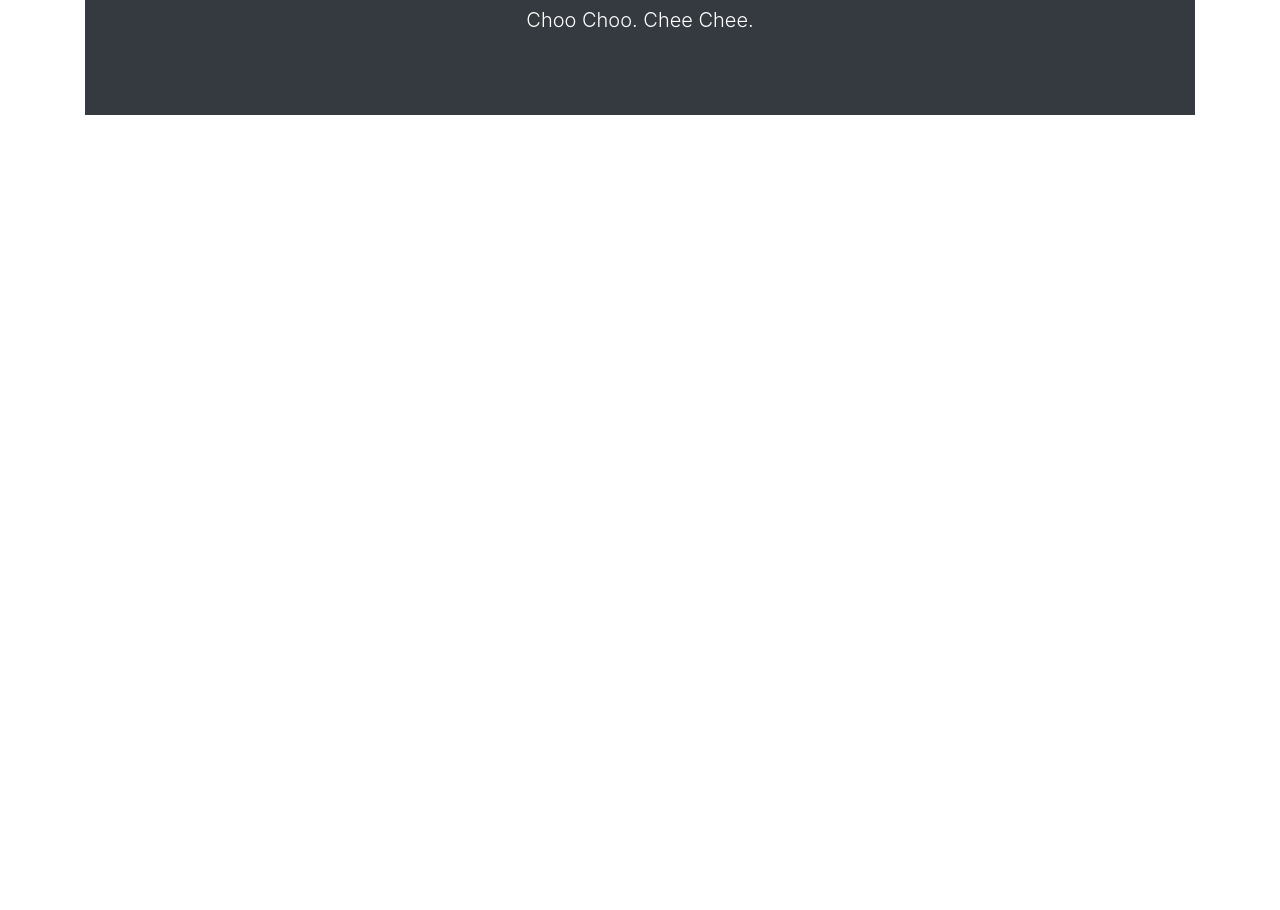
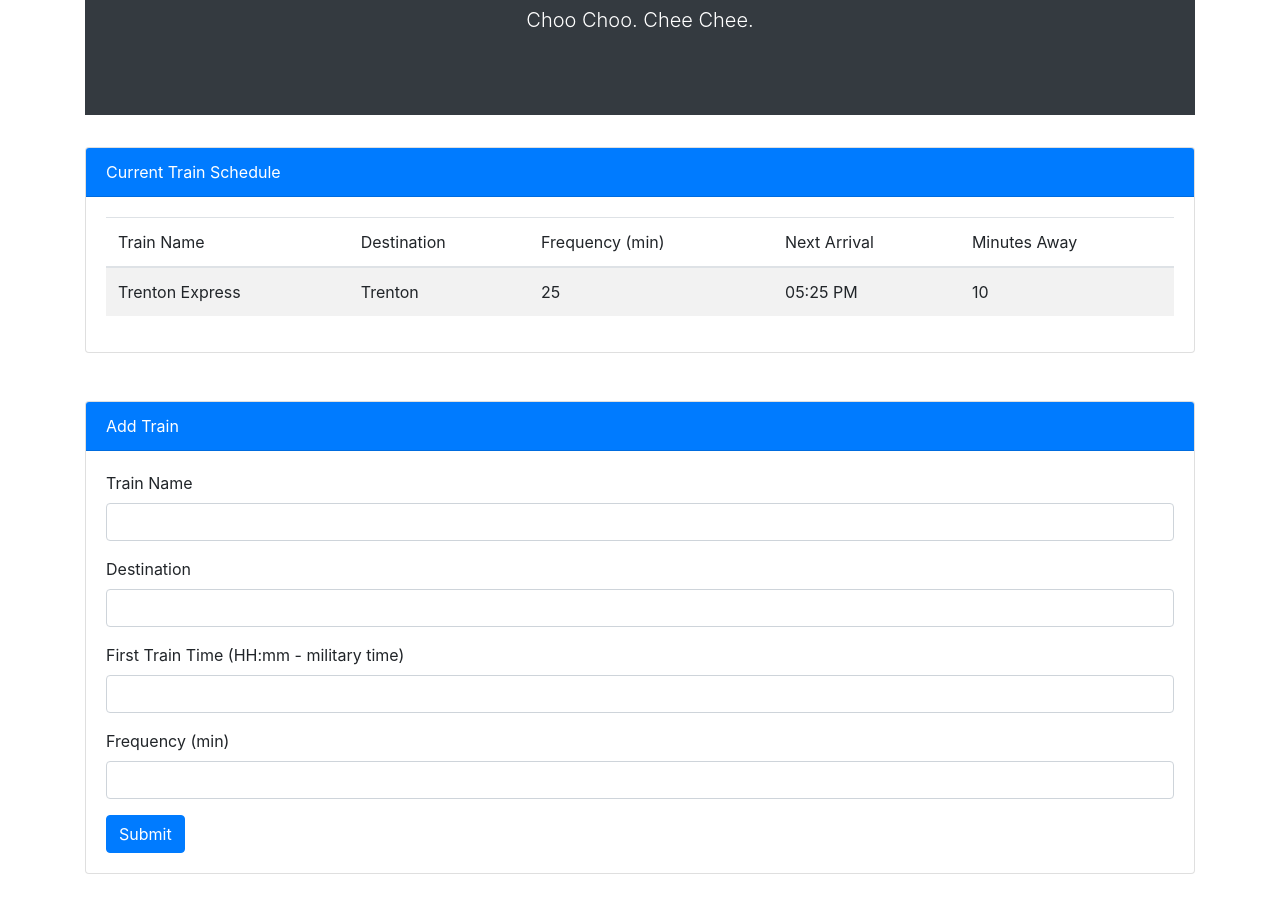
Before and after one commit to syin1/Train-Schedule-App, a plain HTML site: page index.html in a window 1280 px wide. Shown: the part 134-1044 px from the top of the page. Before the commit the page ends 800 px from the top, so only its background shows below. Drawn offline with nearby package versions, Linux system fonts and the light colour scheme.

Commit message:
finished basic page layout

```diff
--- a/index.html
+++ b/index.html
@@ -22,12 +22,75 @@
         <p class="lead text-center">Choo Choo. Chee Chee.</p>
       </div>
     </div>
-  </div>
 
-  <div class="row">
-    <div class="col-md-12">
+    <div class="row">
+      <div class="col-sm-12">
+        <div class="card">
+          <div class="card-header bg-primary text-white">
+            Current Train Schedule
+          </div>
+          <div class="card-body">
+            <table class="table table-striped">
+              <thead>
+                <tr>
+                  <th scope="col">Train Name</th>
+                  <th scope="col">Destination</th>
+                  <th scope="col">Frequency (min)</th>
+                  <th scope="col">Next Arrival</th>
+                  <th scope="col">Minutes Away</th>
+                </tr>
+              </thead>
+              <tbody>
+                <tr>
+                  <td>Trenton Express</td>
+                  <td>Trenton</td>
+                  <td>25</td>
+                  <td>05:25 PM</td>
+                  <td>10</td>
+                </tr>
+              </tbody>
+            </table>
+          </div>
+        </div>
+      </div>
+    </div>
 
+    <br>
+    <br>
+
+    <div class="row">
+      <div class="col-sm-12">
+        <div class="card">
+          <div class="card-header bg-primary text-white">
+            Add Train
+          </div>
+          <div class="card-body">
+            <form>
+              <div class="form-group">
+                <label for="trainname">Train Name</label>
+                <input type="text" class="form-control" id="trainname">
+              </div>
+              <div class="form-group">
+                <label for="destination">Destination</label>
+                <input type="text" class="form-control" id="destination">
+              </div>
+              <div class="form-group">
+                <label for="firsttraintime">First Train Time (HH:mm - military time)</label>
+                <input type="text" class="form-control" id="firsttraintime">
+              </div>
+              <div class="form-group">
+                <label for="frequency">Frequency (min)</label>
+                <input type="text" class="form-control" id="frequency">
+              </div>
+              <button type="submit" class="btn btn-primary">Submit</button>
+            </form>
+          </div>
+        </div>
+      </div>
     </div>
+
+    <br>
+    <br>
   </div>
 
   <script src="https://code.jquery.com/jquery-3.3.1.js" integrity="sha256-2Kok7MbOyxpgUVvAk/HJ2jigOSYS2auK4Pfzbm7uH60=" crossorigin="anonymous"></script>
```
